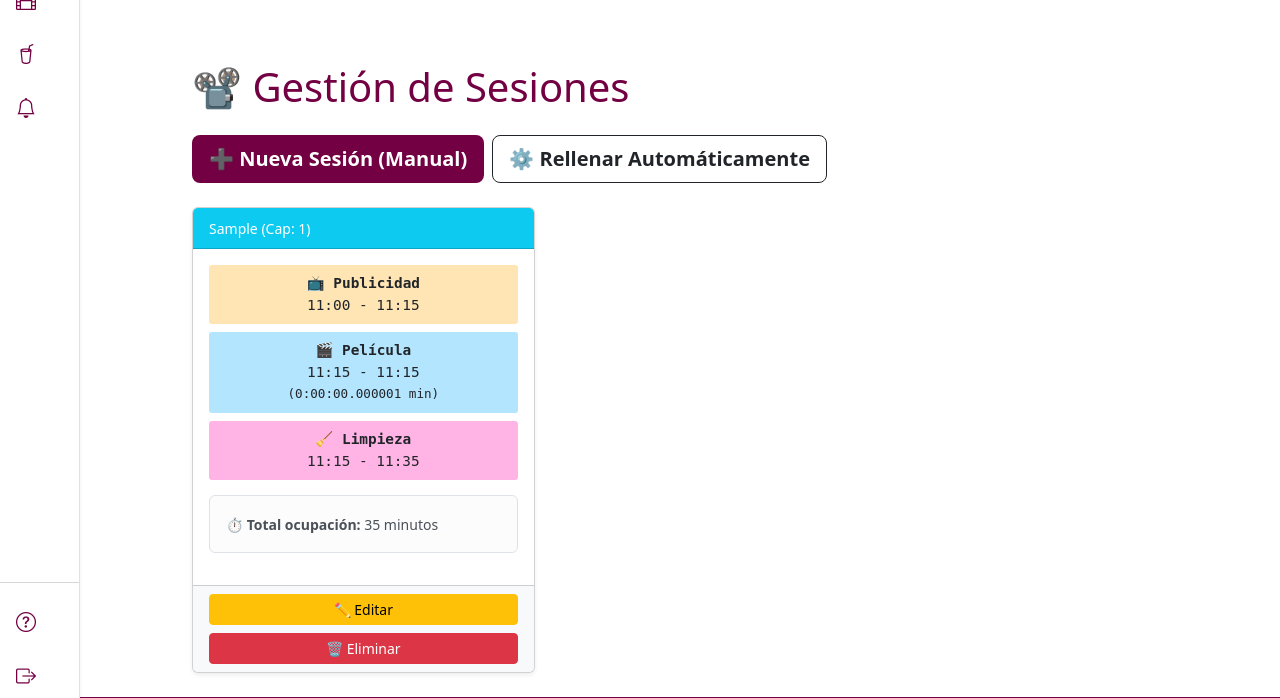
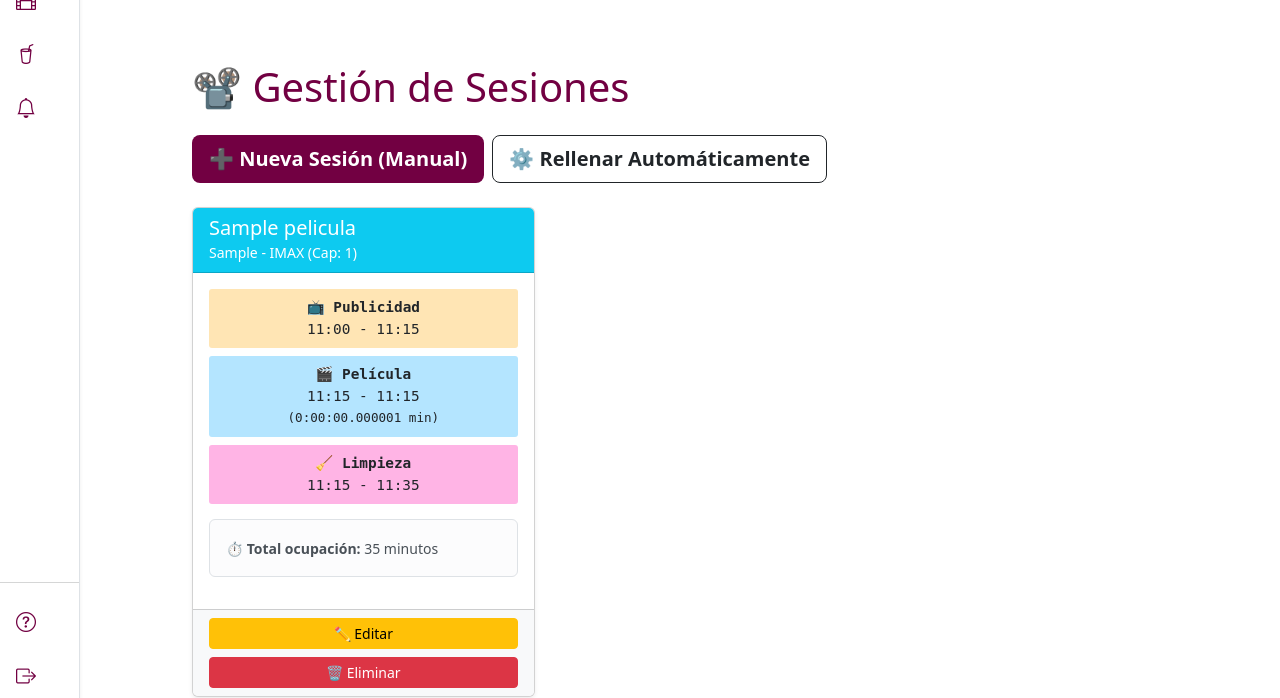
Before and after one commit to 0xPsylocybe/proyectoCINEWEB, a Django app: page /cartelera/sesiones/ in a window 1280 px wide. Shown: the part 85-783 px from the top of the page. Run offline with Django 5.2, Linux system fonts and the light colour scheme; a user stored in the database is signed in; tables that the repository leaves empty hold one stand-in row (values such as "Sample post").

Commit message:
Mostrar nombres de películas y tipo de sala en lista de sesiones
- Cambiar pelicula.nombre a pelicula.titulo (campo correcto del modelo)
- Agregar tipo de sala: 'Sala X - Tipo' en lugar de solo 'Sala X'
- Formato: 'Sala 1 - 2D' en el header de cada sesión

Co-Authored-By: Claude Haiku 4.5 <noreply@anthropic.com>

```diff
--- a/templates/cartelera/sesiones_lista.html
+++ b/templates/cartelera/sesiones_lista.html
@@ -30,8 +30,8 @@
                 <div class="col-md-6 col-lg-4 mb-4">
                     <div class="card h-100 shadow-sm">
                         <div class="card-header bg-info text-white">
-                            <h5 class="mb-0">{{ sesion.pelicula.nombre }}</h5>
-                            <small>{{ sesion.sala.identificador }} (Cap: {{ sesion.sala.capacidad }})</small>
+                            <h5 class="mb-0">{{ sesion.pelicula.titulo }}</h5>
+                            <small>{{ sesion.sala.identificador }} - {{ sesion.sala.tipo }} (Cap: {{ sesion.sala.capacidad }})</small>
                         </div>
                         <div class="card-body">
                             <!-- Timeline -->
```
